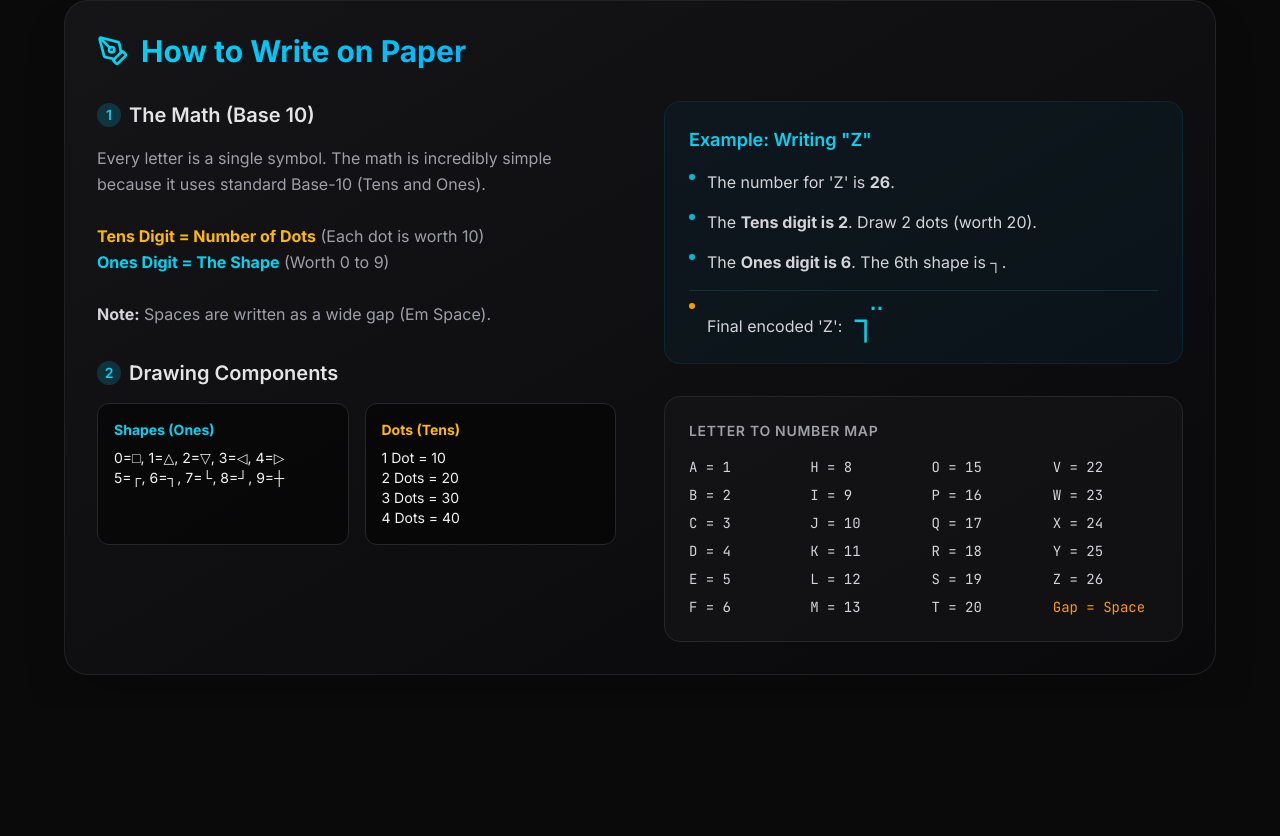
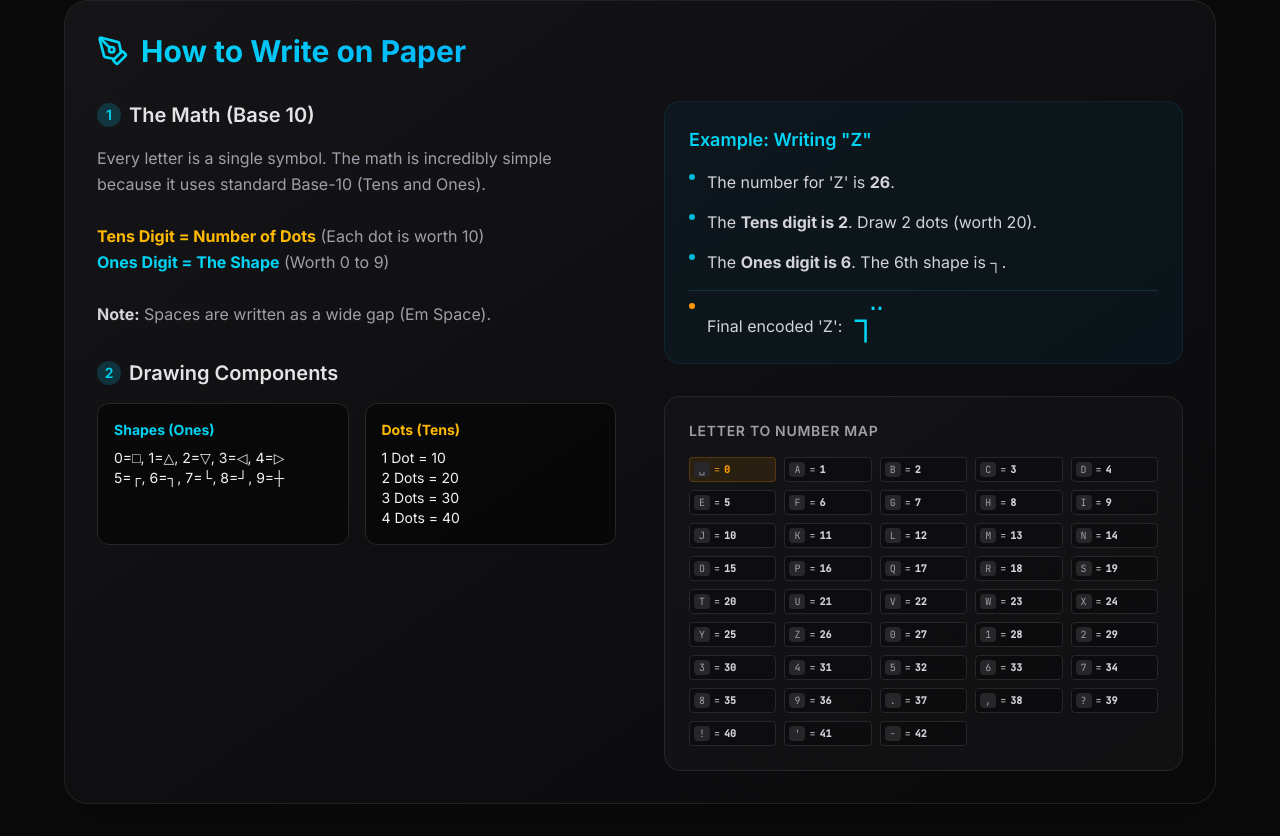
Before and after one commit to guestcoder0906/Cipherer, a React (Vite) app: page / in a window 1280 px wide. Shown: the part 1113-1949 px from the top of the page. Before the commit the page ends 1820 px from the top, so only its background shows below. Built offline with nearby package versions, Linux system fonts and the light colour scheme.

Commit message:
feat: Improve letter-to-number map display
Refactor the letter-to-number mapping to use a dynamic grid layout and improve visual styling. This provides a more compact and visually appealing presentation of the character mappings, especially for smaller screens.

```diff
--- a/src/App.tsx
+++ b/src/App.tsx
@@ -290,13 +290,14 @@ export default function App() {
 
               <div className="bg-zinc-900/50 p-6 rounded-2xl border border-zinc-800">
                 <h3 className="text-sm font-semibold text-zinc-400 uppercase tracking-wider mb-4">Letter to Number Map</h3>
-                <div className="grid grid-cols-4 gap-x-4 gap-y-2 text-sm font-mono text-zinc-300">
-                  <div>A = 1</div><div>H = 8</div><div>O = 15</div><div>V = 22</div>
-                  <div>B = 2</div><div>I = 9</div><div>P = 16</div><div>W = 23</div>
-                  <div>C = 3</div><div>J = 10</div><div>Q = 17</div><div>X = 24</div>
-                  <div>D = 4</div><div>K = 11</div><div>R = 18</div><div>Y = 25</div>
-                  <div>E = 5</div><div>L = 12</div><div>S = 19</div><div>Z = 26</div>
-                  <div>F = 6</div><div>M = 13</div><div>T = 20</div><div className="text-amber-500">Gap = Space</div>
+                <div className="grid grid-cols-3 sm:grid-cols-4 md:grid-cols-5 gap-x-2 gap-y-2 text-[10px] font-mono text-zinc-300">
+                  {CHAR_MAP.split('').map((char, index) => (
+                    <div key={index} className={`flex items-center gap-1 p-1 rounded ${char === ' ' ? 'bg-amber-500/10 text-amber-500 border border-amber-500/20' : 'bg-zinc-950/50 border border-zinc-800'}`}>
+                      <span className="w-4 text-center bg-zinc-800 rounded text-zinc-400">{char === ' ' ? '␣' : char}</span>
+                      <span>=</span>
+                      <span className="font-bold">{index}</span>
+                    </div>
+                  ))}
                 </div>
               </div>
             </div>
```
